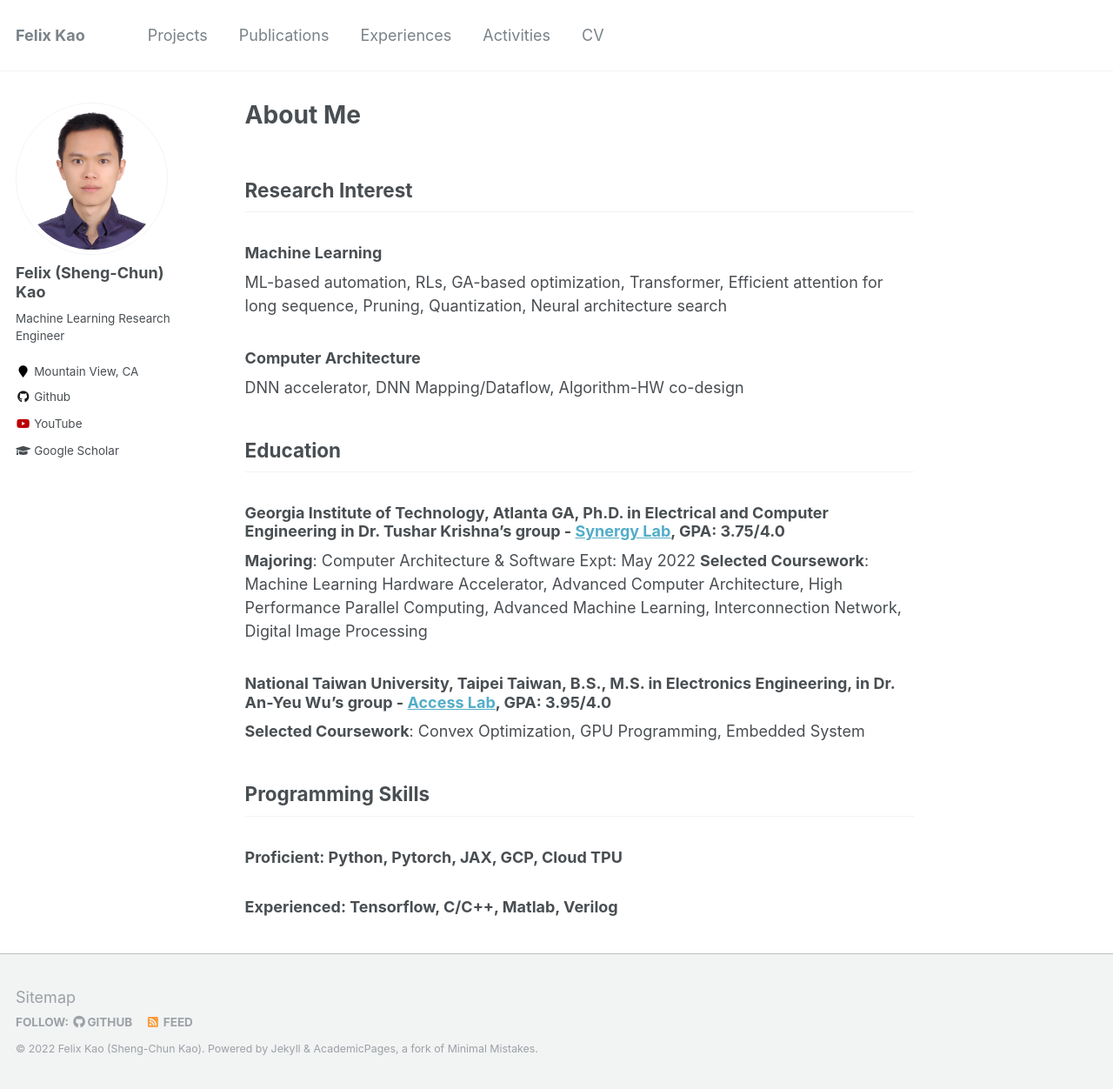
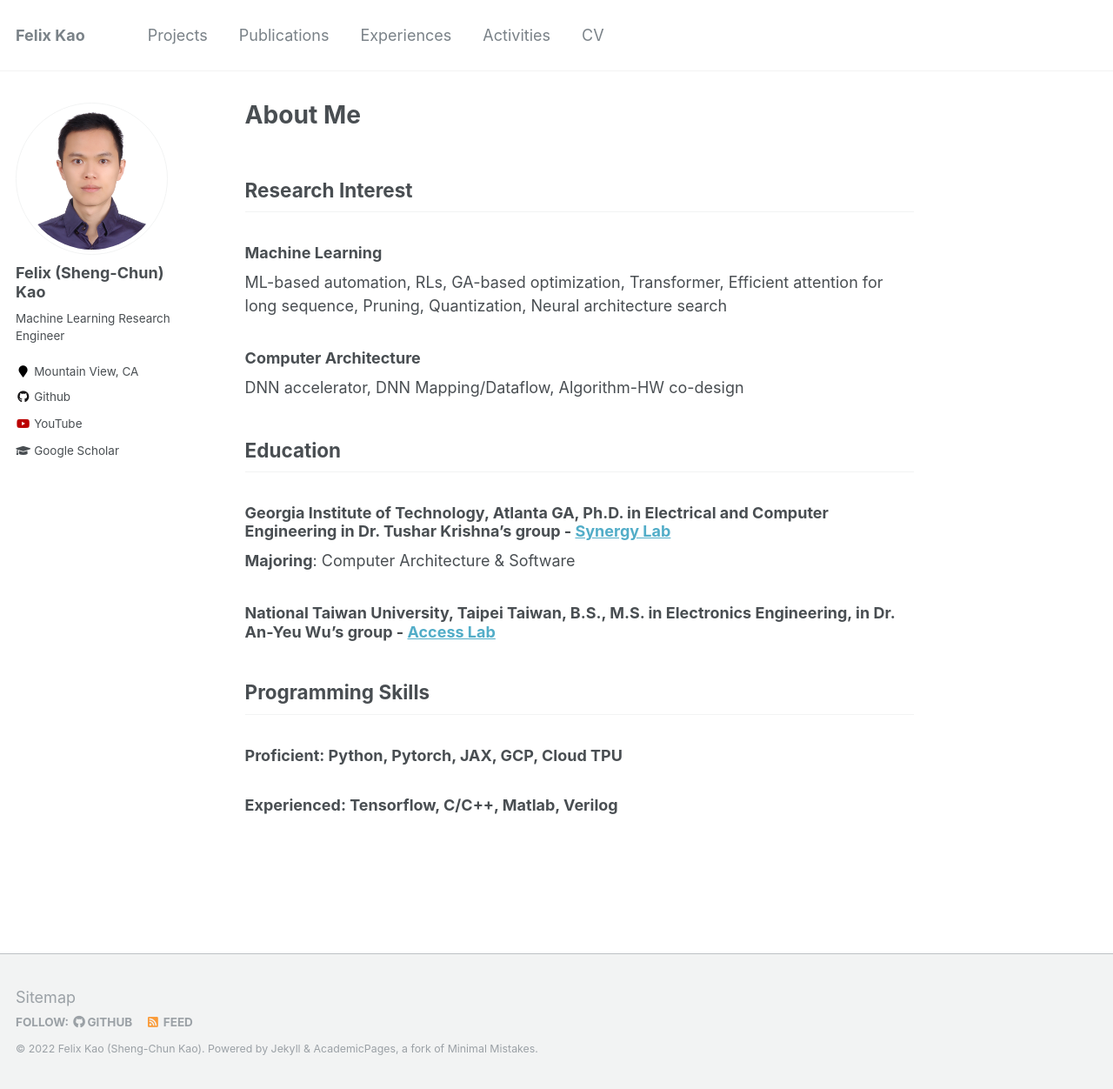
Before and after one commit to felix0901/felix, a Jekyll site: the page built from _pages/about.md, in a window 1280 px wide and 1252 px high. Shown: the whole window at 87% size. Built offline with Jekyll 4.4.1, drawn with Linux system fonts in a browser that asks for light colours.

Commit message:
Update about.md

```diff
--- a/_pages/about.md
+++ b/_pages/about.md
@@ -17,11 +17,10 @@ DNN accelerator, DNN Mapping/Dataflow, Algorithm-HW co-design
 
 
 ## Education
-### Georgia Institute of Technology, Atlanta GA, Ph.D. in Electrical and Computer Engineering in Dr. Tushar Krishna's group - [Synergy Lab](https://synergy.ece.gatech.edu/), GPA: 3.75/4.0
-**Majoring**: Computer Architecture & Software											   Expt: May 2022
-**Selected Coursework**: Machine Learning Hardware Accelerator, Advanced Computer Architecture, High Performance Parallel Computing, Advanced Machine Learning, Interconnection Network, Digital Image Processing
-### National Taiwan University, Taipei Taiwan, B.S., M.S. in Electronics Engineering, in Dr. An-Yeu Wu's group - [Access Lab](http://access.ee.ntu.edu.tw/), GPA: 3.95/4.0
-**Selected Coursework**: Convex Optimization, GPU Programming, Embedded System
+### Georgia Institute of Technology, Atlanta GA, Ph.D. in Electrical and Computer Engineering in Dr. Tushar Krishna's group - [Synergy Lab](https://synergy.ece.gatech.edu/)
+**Majoring**: Computer Architecture & Software
+### National Taiwan University, Taipei Taiwan, B.S., M.S. in Electronics Engineering, in Dr. An-Yeu Wu's group - [Access Lab](http://access.ee.ntu.edu.tw/)
+
 
 
 
```
